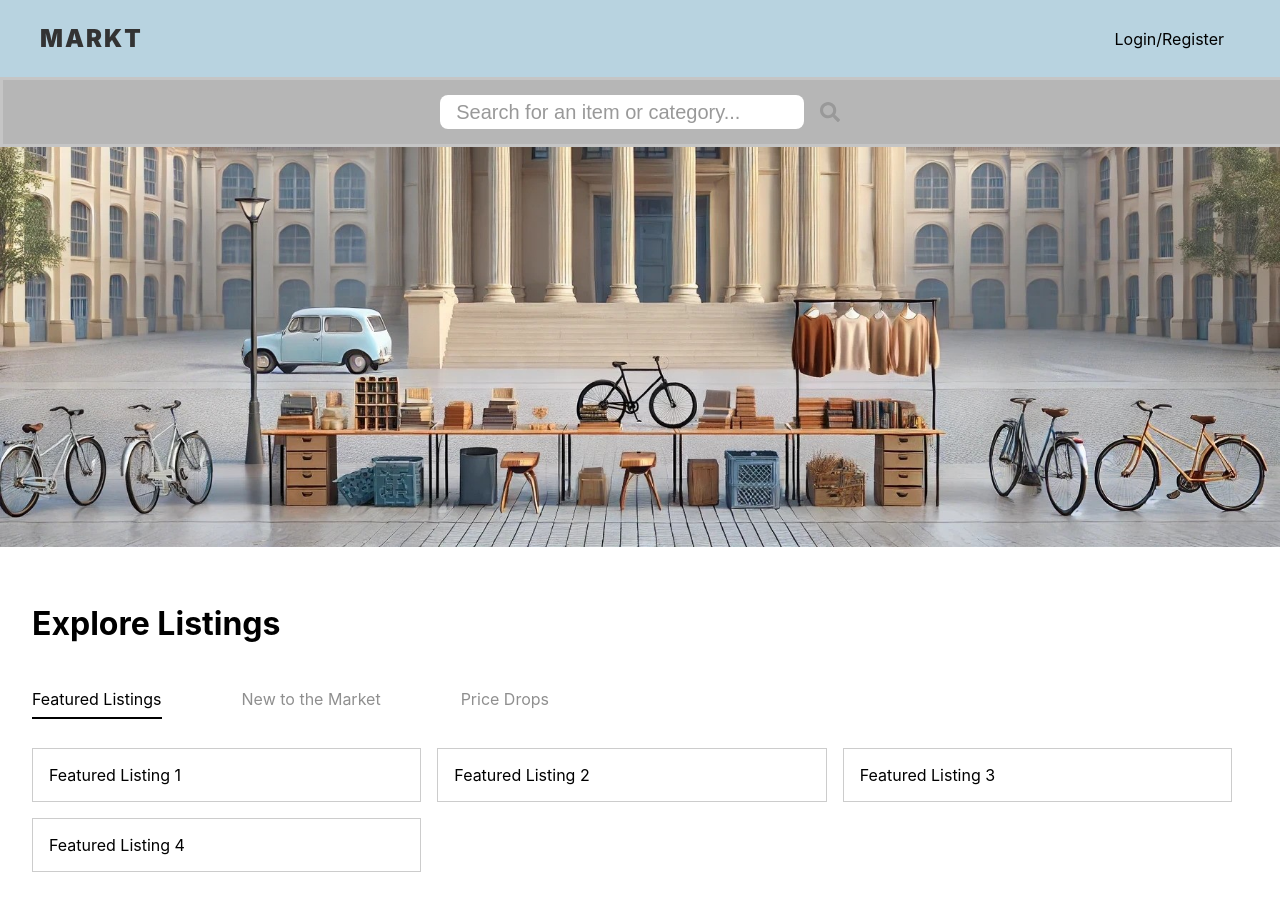
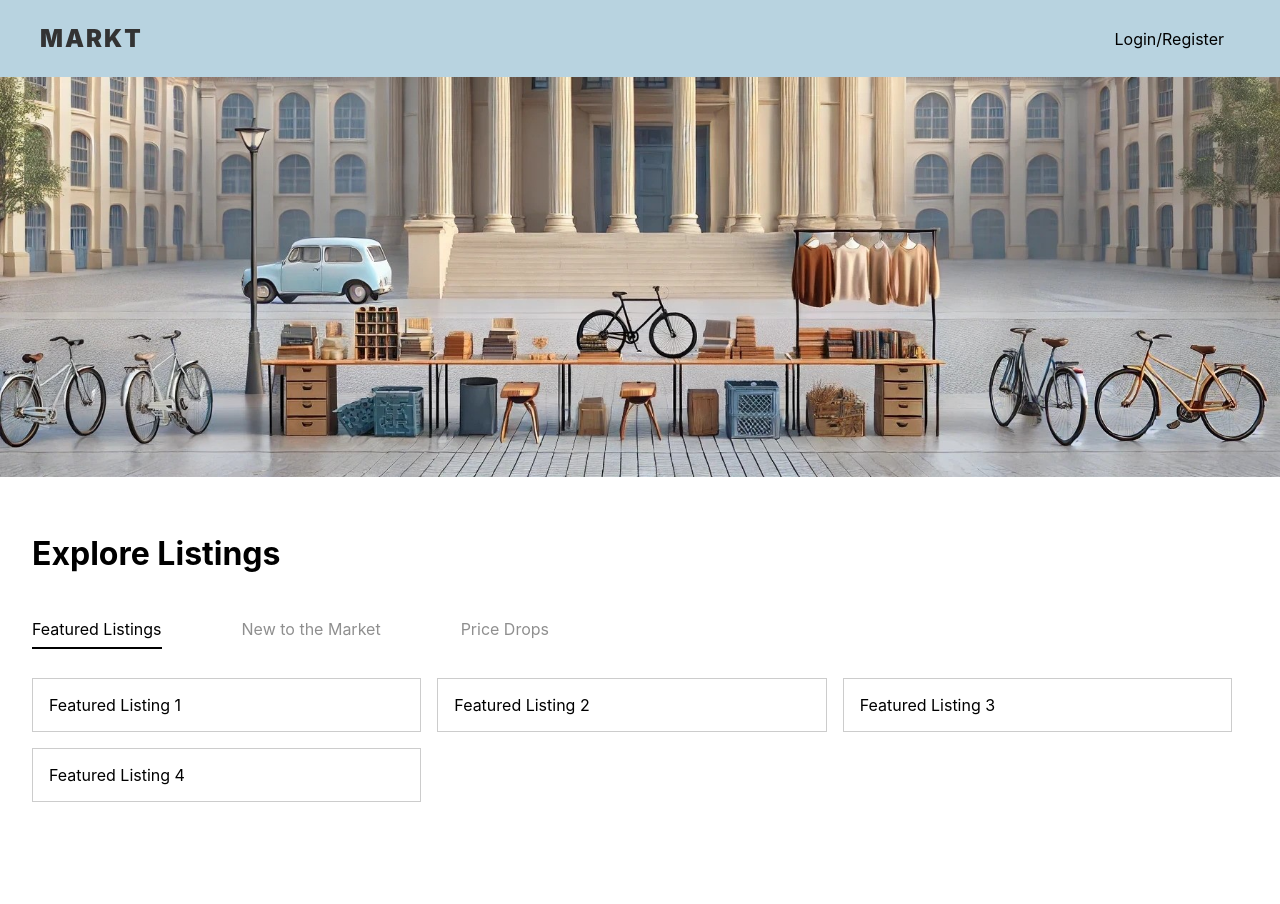
Before and after one commit to guninwasan/markt, a React (Create React App) app in the folder markt-frontend/: page / in a window 1280 px wide. After the commit the page ends 834 px from the top, so only its background shows below. Built offline with nearby package versions, Linux system fonts and the light colour scheme.

Commit message:
remove search bar from homepage

```diff
--- a/markt-frontend/src/pages/home-page/home-page.tsx
+++ b/markt-frontend/src/pages/home-page/home-page.tsx
@@ -5,7 +5,6 @@ const HomePage = () => {
   return (
     <div>
       <Navbar />
-      <SearchBar></SearchBar>
       <img
         src="/cover-image3.jpg"
         alt="Cover Image"
```
